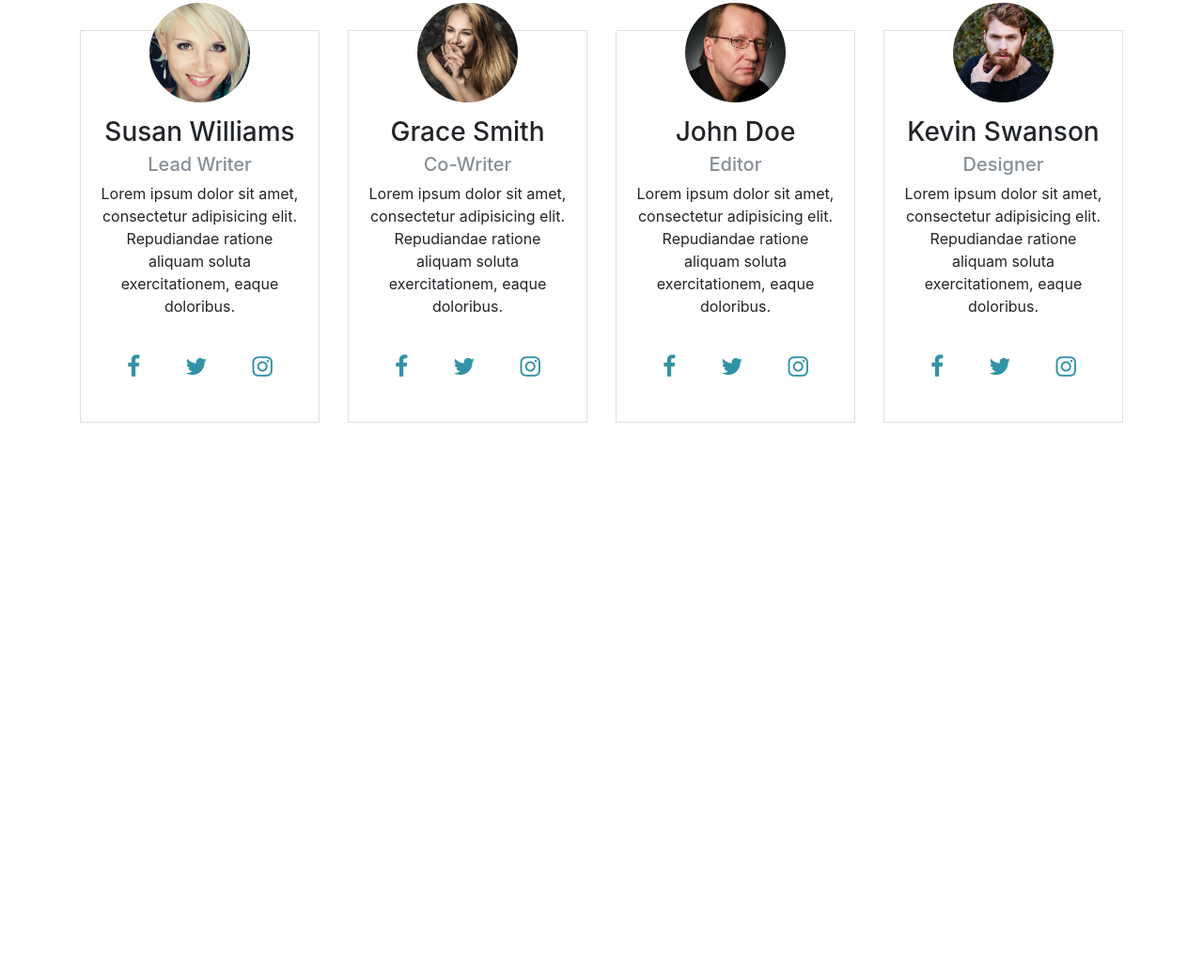
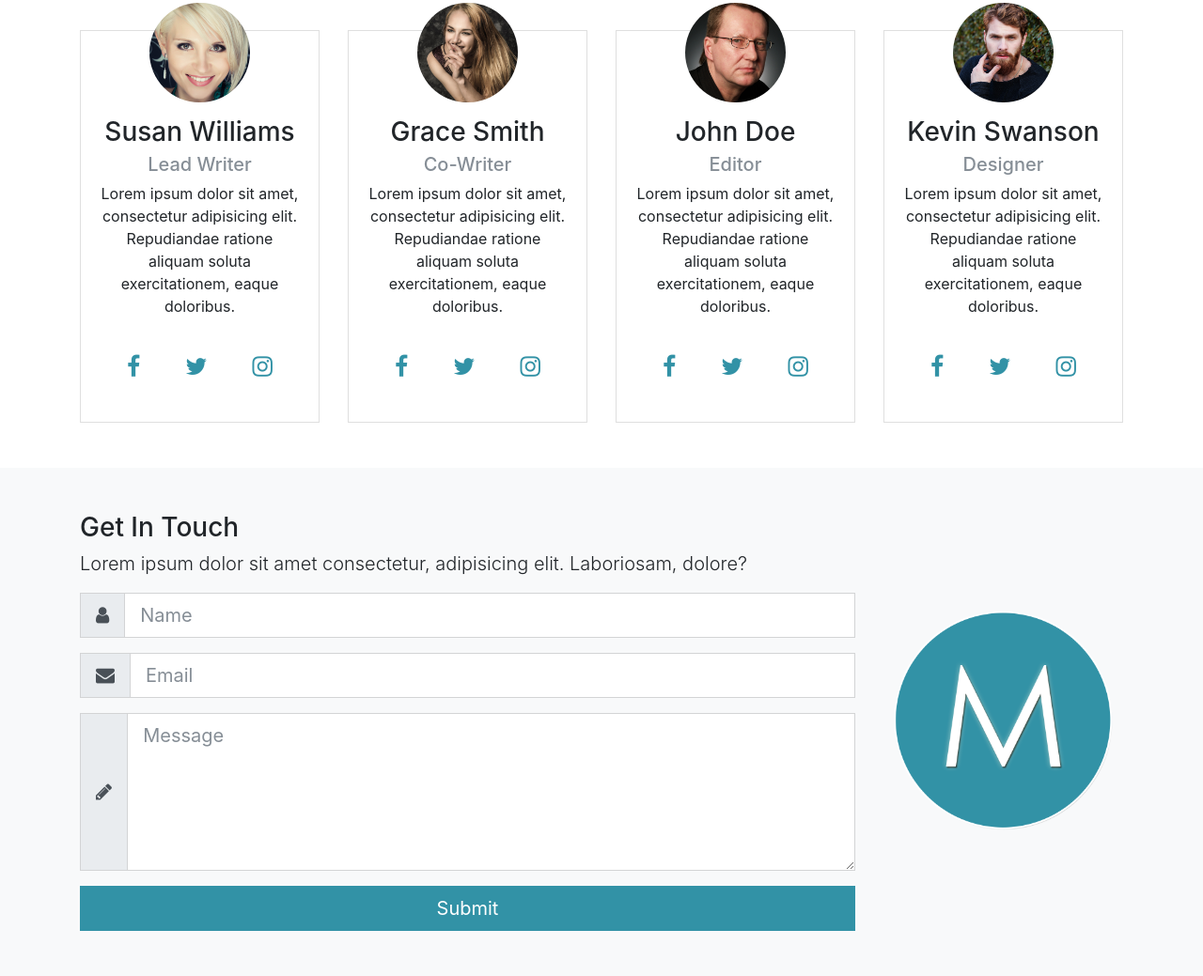
Before and after one commit to WebDevTuts/mizuxe_book_showcase_site, a website: page src/index.html in a window 1280 px wide. Shown: the part 1987-3026 px from the top of the page at 94% size. Before the commit the page ends 2437 px from the top, so only its background shows below. Drawn offline with Linux system fonts and the light colour scheme.

Commit message:
Add markup for contact section

```diff
--- a/src/index.html
+++ b/src/index.html
@@ -285,6 +285,42 @@
     </div>
   </section>
 
+  <!-- CONTACT -->
+  <section id="contact" class="bg-light py-5">
+    <div class="container">
+      <div class="row">
+        <div class="col-lg-9">
+          <h3>Get In Touch</h3>
+          <p class="lead">Lorem ipsum dolor sit amet consectetur, adipisicing elit. Laboriosam, dolore?</p>
+          <form>
+            <div class="form-group">
+              <div class="input-group input-group-lg">
+                <span class="input-group-addon"><i class="fa fa-user"></i></span>
+                <input type="text" class="form-control" placeholder="Name">
+              </div>
+            </div>
+            <div class="form-group">
+              <div class="input-group input-group-lg">
+                <span class="input-group-addon"><i class="fa fa-envelope"></i></span>
+                <input type="email" class="form-control" placeholder="Email">
+              </div>
+            </div>
+            <div class="form-group">
+              <div class="input-group input-group-lg">
+                <span class="input-group-addon"><i class="fa fa-pencil"></i></span>
+                <textarea class="form-control" placeholder="Message" rows="5"></textarea>
+              </div>
+            </div>
+            <input type="submit" class="btn btn-primary btn-block btn-lg" value="Submit">
+          </form>
+        </div>
+        <div class="col-lg-3 align-self-center">
+          <img src="img/mlogo.png" alt="Logo" class="img-fluid">
+        </div>
+      </div>
+    </div>
+  </section>
+
   <script src="js/jquery.min.js"></script>
   <script src="js/popper.min.js"></script>
   <script src="js/bootstrap.min.js"></script>
```
